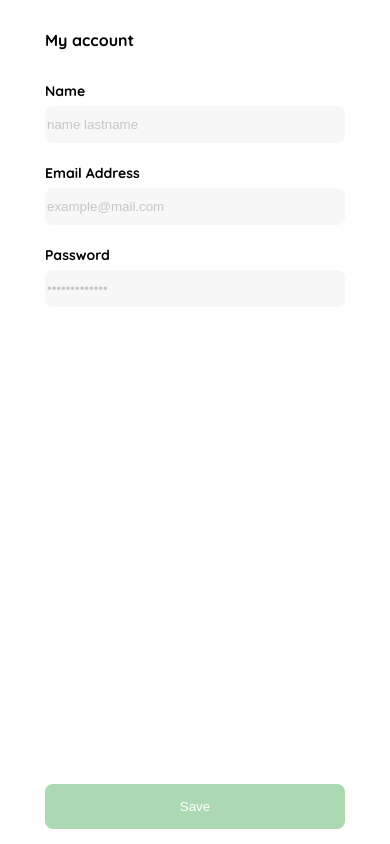
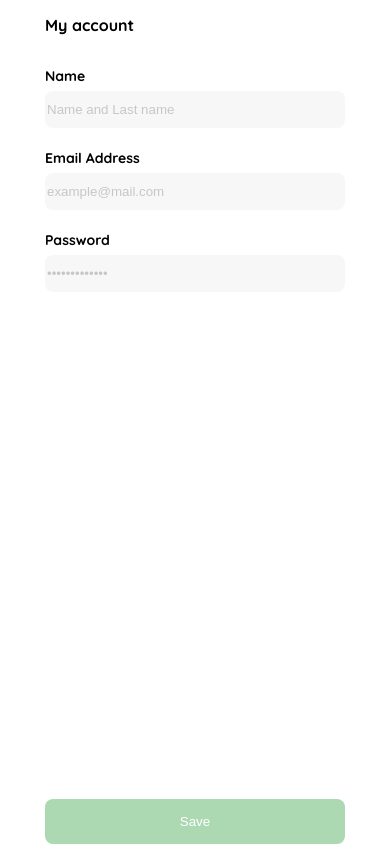
Before and after one commit to Camylo182/YardSale, a plain HTML site: page createaccount.html in a window 390 px wide. Drawn offline with Linux system fonts and the light colour scheme.

Commit message:
Completed the style of the page createaccount.html, and also added responsive features for mobile devices

```diff
--- a/createaccount.html
+++ b/createaccount.html
@@ -13,11 +13,12 @@
 
 <body class="body-create-account">
     <div class="create-account">
-        <h1>My account</h1>
         <form class="form-create-account">
+            <h1>My account</h1>
+
             <label for="name-create-account">Name</label>
             <input class="input-create-account name-create-account" type="text" id="name-create-account"
-                value="name lastname">
+                value="Name and Last name">
 
             <label for="email-create-account">Email Address</label>
             <input class="input-create-account email-create-account" type="email" id="email-create-account"
--- a/css/styles.css
+++ b/css/styles.css
@@ -225,7 +225,7 @@ body {
 
 .create-account {
     display: grid;
-    grid-template-rows: auto 1fr auto;
+    grid-template-rows: auto 1fr 1fr;
     width: 300px;
     height: 100vh;
 }
@@ -244,7 +244,7 @@ body {
 
 .create-account h1 {
     font-size: var(--md);
-    margin-top: 10%;
+    margin-top: 35%;
 }
 
 .input-create-account {
@@ -261,5 +261,18 @@ body {
     border-radius: 8px;
     background-color: var(--hospital-green);
     color: var(--white);
-    margin-bottom: 5%;
+    margin-top: 13%;
 }
+
+@media (max-width: 480px) {
+
+    .create-account {
+        display: flex;
+        flex-direction: column;
+        justify-content: space-between;
+    }
+
+    .create-account h1 {
+        margin-top: 5%;
+    }
+}
```
